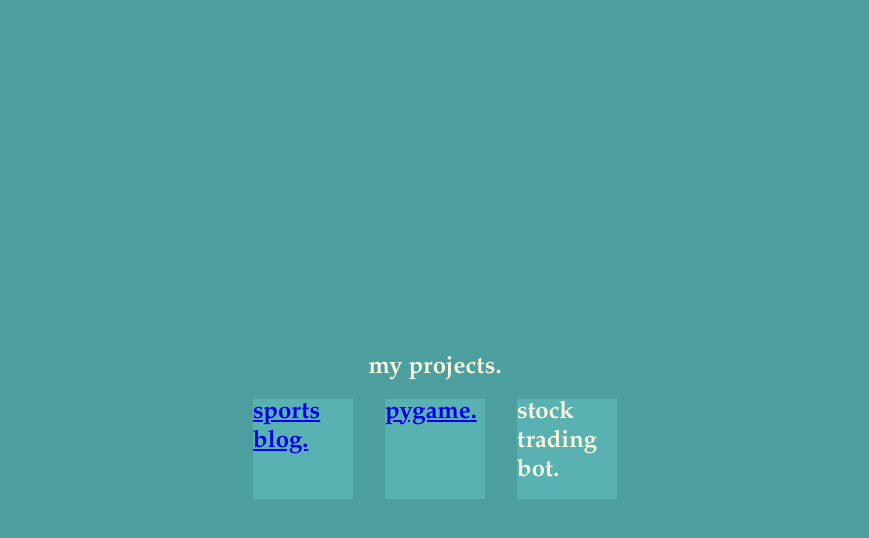
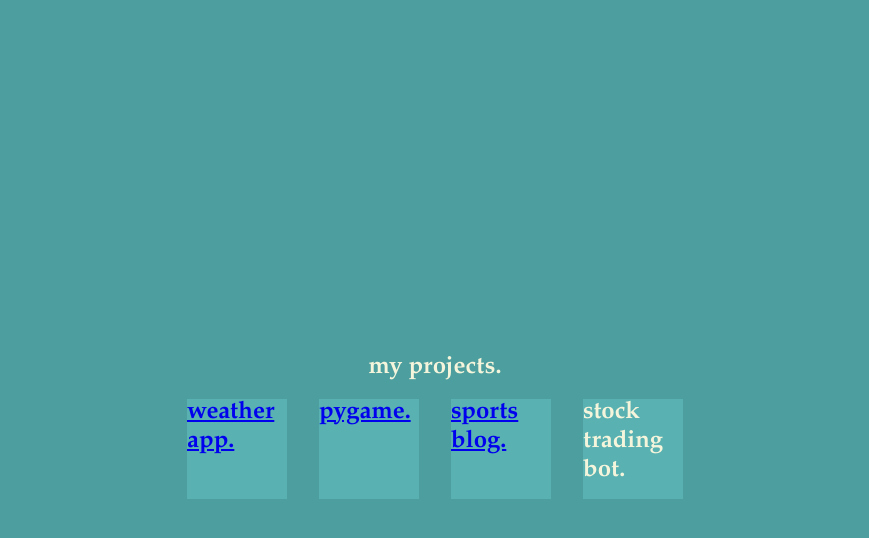
Before and after one commit to TobioCode/personal-website, a plain HTML site: page index.html in a window 1280 px wide. Shown: the part 1574-2112 px from the top of the page, without its empty margins (205-1074 px from the left). Drawn offline with Linux system fonts and the light colour scheme.

Commit message:
added additional box in project section.

```diff
--- a/index.html
+++ b/index.html
@@ -27,8 +27,9 @@
             <h2 class="animate-on-scroll">my projects.</h2>
 
             <div class ="boxes">
+                <div class="box animate-on-scroll"> <h1><a href="https://tobiocode.github.io/weather-app/">weather app.</a></h1></div>
+                <div class="box animate-on-scroll"><h1><a href="https://github.com/TobioCode/pygame-pong">pygame.</a></h1></div>
                 <div class="box animate-on-scroll"> <h1><a href="./blog/index.html">sports blog.</a></h1></div>
-                <div class="box animate-on-scroll"><h1><a href="https://github.com/TobioCode/pygame-pong">pygame.</a></h1></div>
                 <div class="box animate-on-scroll"><h1>stock trading bot.</h1></div>
             </div>
         </section>
--- a/main.css
+++ b/main.css
@@ -58,3 +58,6 @@ img {
 .box:nth-child(3) {
     transition-delay: 0.8s;
 }
+.box:nth-child(4) {
+    transition-delay: 1.2s;
+}
```
